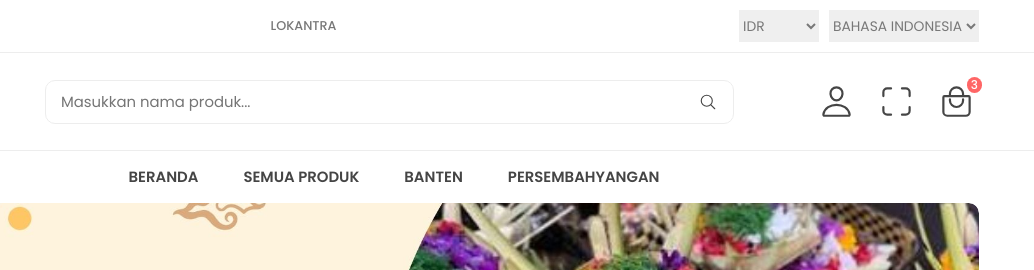
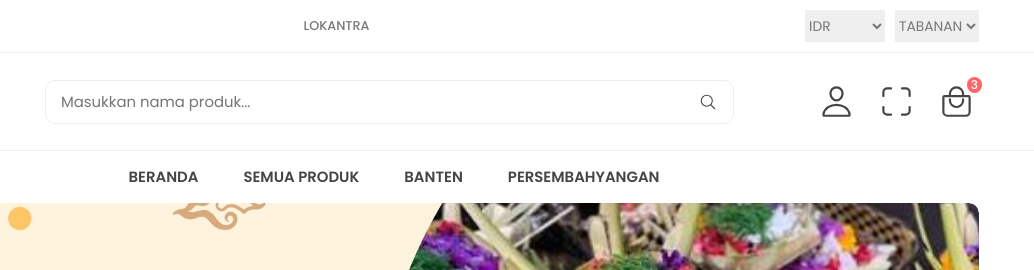
Before and after one commit to lokantra/lokantra.github.io, a plain HTML site: page index.html in a window 1280 px wide. Shown: the top 270 px of the page, 246-1280 px from the left. Drawn offline with nearby package versions, Linux system fonts and the light colour scheme.

Commit message:
Update header.html

```diff
--- a/header.html
+++ b/header.html
@@ -27,7 +27,7 @@
         </select>
 
         <select name="language">
-          <option value="en-US">Bahasa Indonesia</option>
+          <option value="en-US">TABANAN</option>
         </select>
       </div>
     </div>
```
